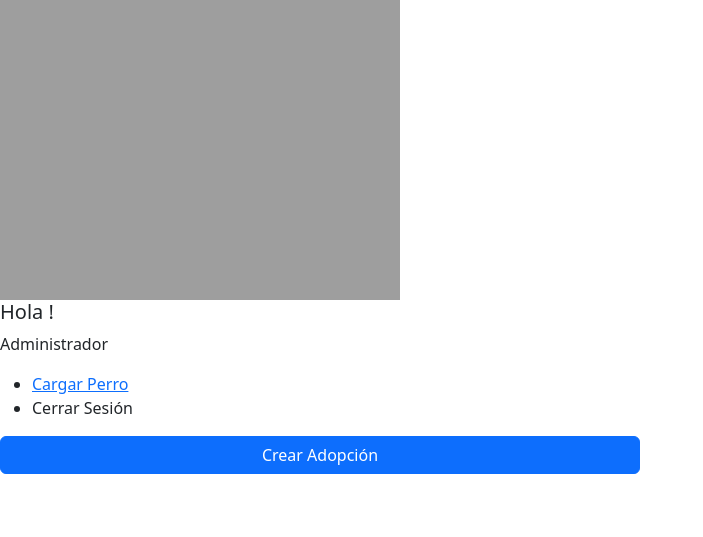
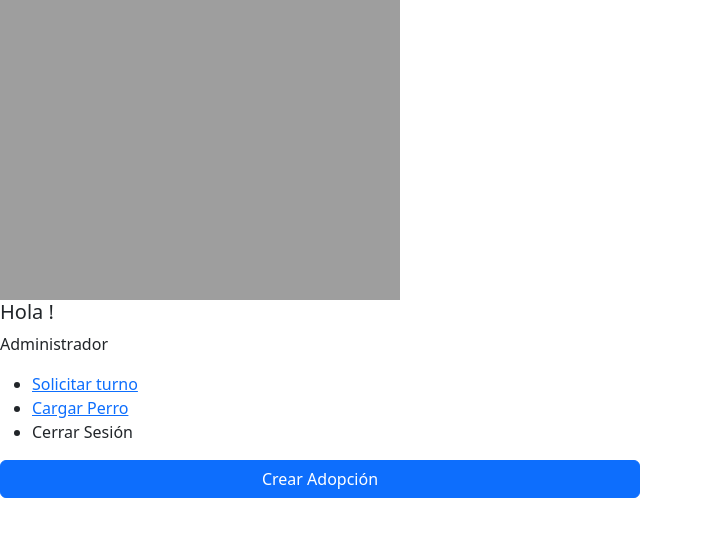
Before and after one commit to inagoy/oh-my-dog, a Django app: page /publicaciones/adopciones in a window 1280 px wide. Shown: the top 537 px of the page, without its empty margins (0-703 px from the left). Run offline with Django 4.2, Linux system fonts and the light colour scheme; the visitor is signed in with stand-in values (Sample User, id 1).

Commit message:
agrego Solicitar turno en nav bar

```diff
--- a/templates/base.html
+++ b/templates/base.html
@@ -45,6 +45,7 @@
         <p class="adm_tag">{% if user.is_staff %} Administrador {% endif %}</p>
       </div>
       <ul>
+        <li><a href="{% url 'sacar_turno' %}">Solicitar turno</a></li>
         <li><a href="{% url 'cargar_perro' %}">Cargar Perro</a></li>
         <li onclick="abrir()">Cerrar Sesión</li>
         <dialog id="dialogo">
```
